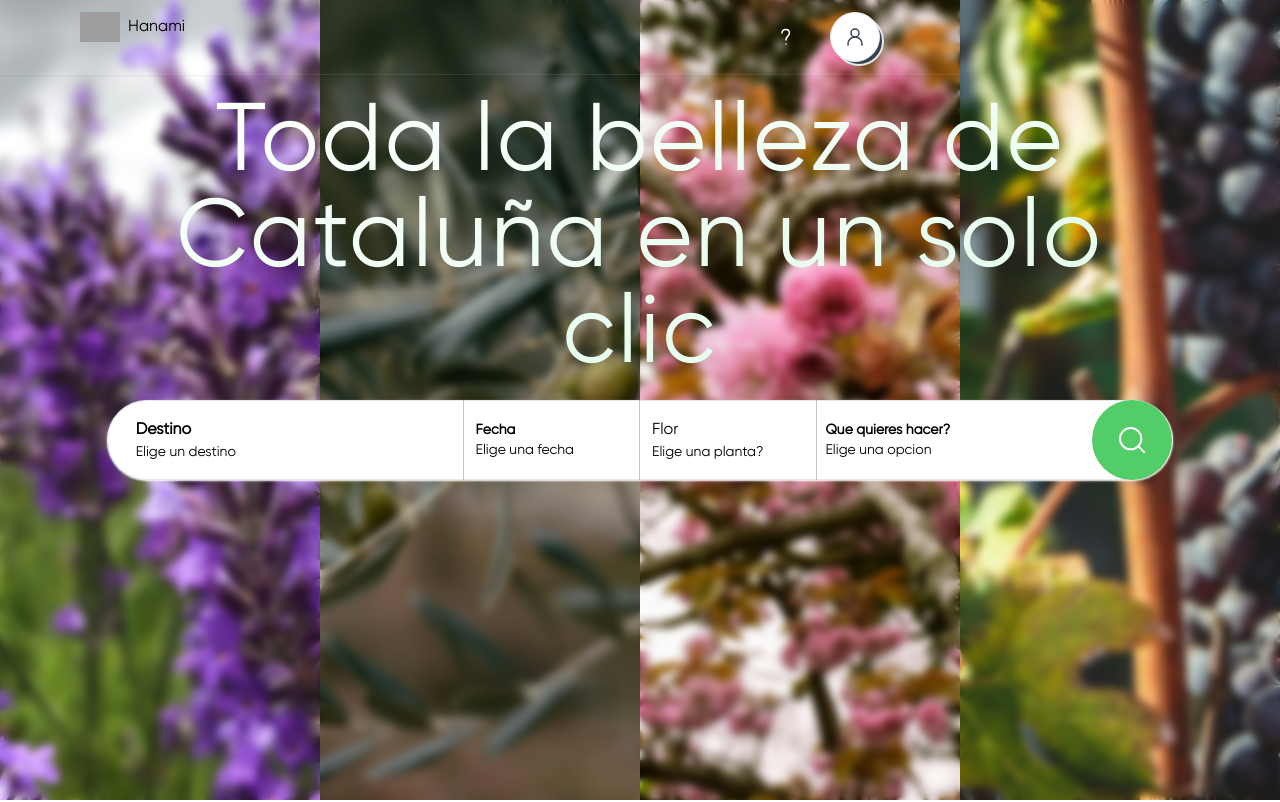
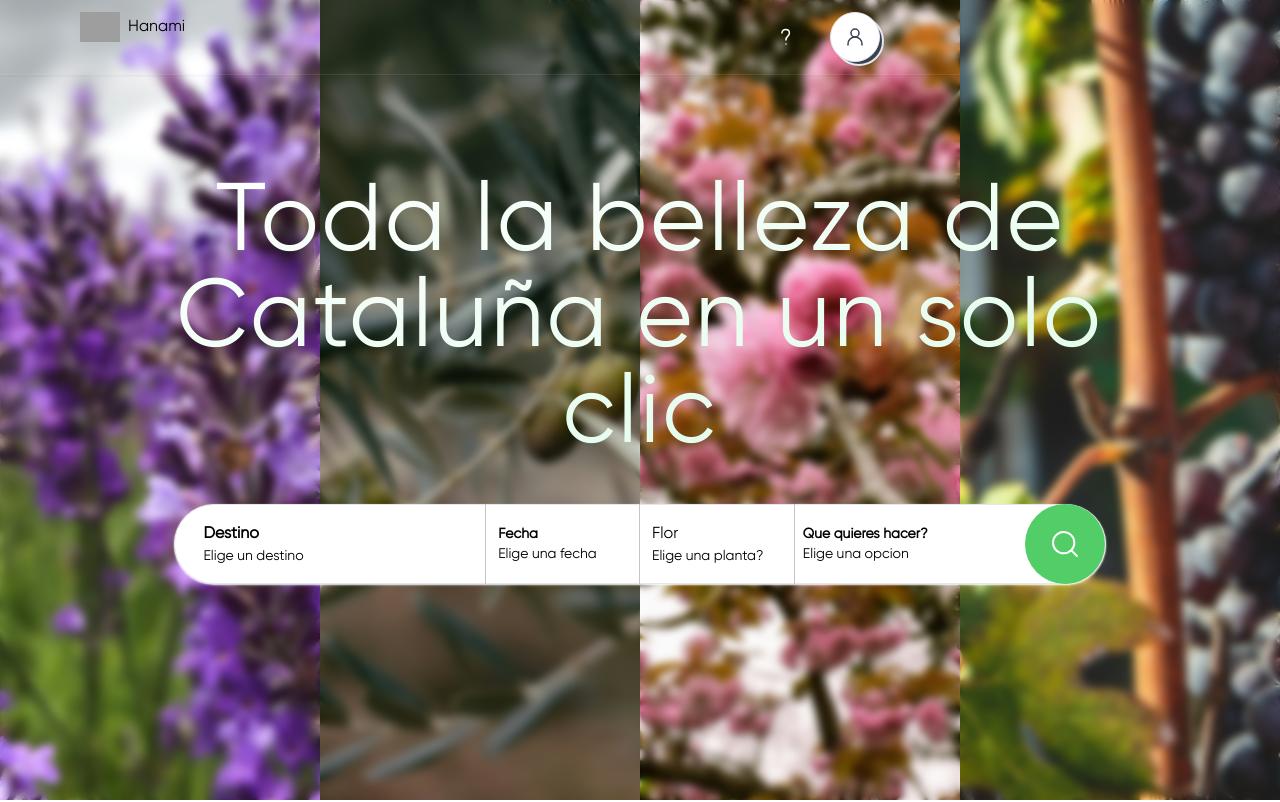
Before and after one commit to salah-NaN/front-hanami, a React (Vite) app: page / in a window 1280 px wide. Shown: the top 802 px of the page. Built offline with nearby package versions, Linux system fonts and the light colour scheme; no server answers.

Commit message:
titulo fix para pantallas grandes

```diff
--- a/src/components/Banner.jsx
+++ b/src/components/Banner.jsx
@@ -43,12 +43,12 @@ export const Banner = () => {
           </AnimatePresence>
         </div>
       ) : null}
-      <div className="absolute bottom-80 flex flex-col justify-start items-start">
-        <div className="mx:w-80 md:w-full lg:w-11/12 lg:mx-auto px-1 z-30">
+      <div className="absolute top-40 bottom-80 flex flex-col justify-start items-start">
+        <div className="mx:w-80 md:w-full lg:w-11/12 lg:mx-auto px-1 z-10">
           <div className="py-2 bg-transparent md:px-6 lg:w-fit">
             <h1
               style={{ y: textY }}
-              className="text-semibold text-8xl relative z-20 w-full text-center
+              className="text-semibold text-8xl relative z-10 w-full text-center
               text-bold bg-gradient-to-br from-white to-green-100
                     bg-clip-text xs:text-[2.30rem] xs:tracking-wide xs:text-pretty p-2
                     xm:text-5xl
@@ -59,10 +59,10 @@ export const Banner = () => {
             >
               Toda la belleza de Cataluña en un solo clic
             </h1>
+        <div className="flex w-full justify-center items-center mt-8">
+          <SearchBar openPopUpBuscador={openPopUpBuscador} />
+        </div>
           </div>
-        </div>
-        <div className="flex w-full justify-center items-center">
-          <SearchBar openPopUpBuscador={openPopUpBuscador} />
         </div>
       </div>
       <div className="absolute inset-0 z-0 grid grid-row md:grid md:grid-cols-4">
```
